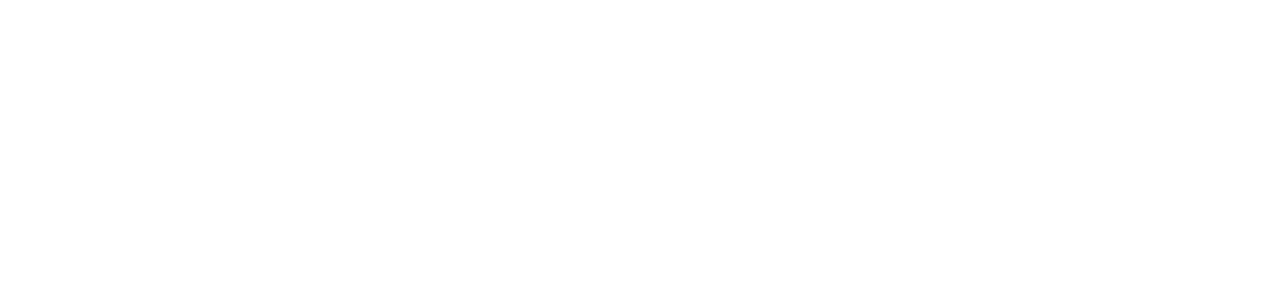
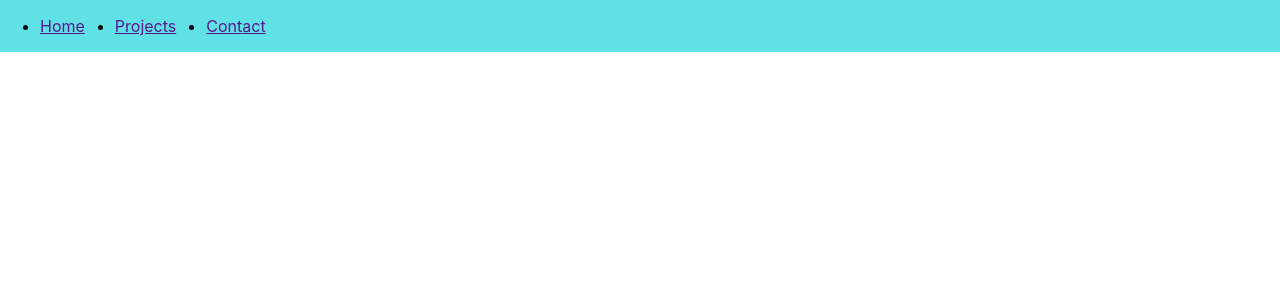
Before and after one commit to vustinchdev/my-portfolio, a React app: page / in a window 1280 px wide. Shown: the top 300 px of the page. Built offline with nearby package versions, Linux system fonts and the light colour scheme.

Commit message:
add Header

```diff
--- a/src/App.tsx
+++ b/src/App.tsx
@@ -1,11 +1,12 @@
 import './App.css';
 import styled from 'styled-components';
+import { Header } from './layout/header/Header';
 
 
 function App() {
     return (
         <div className="App">
-
+            <Header />
         </div>
     );
 }
--- /dev/null
+++ b/src/components/menu/Menu.tsx
@@ -0,0 +1,23 @@
+import styled from "styled-components"
+
+export const Menu = (props: { menuItmems: Array<string> }) => {
+    return (
+        <StyledMenu>
+            <ul>
+                {props.menuItmems.map((item, index) => {
+                    return <li key={index}>
+                        <a href="">{item}</a>
+                    </li>
+                })}
+            </ul>
+        </StyledMenu>
+    )
+}
+
+
+const StyledMenu = styled.nav`
+    ul {
+        display: flex;
+        gap: 30px;
+    }
+`
--- /dev/null
+++ b/src/layout/header/Header.tsx
@@ -0,0 +1,18 @@
+import styled from "styled-components"
+import { Menu } from "../../components/menu/Menu"
+
+const items = ["Home", "Projects", "Contact"]
+
+export const Header = () => {
+    return (
+        <StyledHeader>
+            <Menu menuItmems={items} />
+        </StyledHeader>
+    )
+}
+
+const StyledHeader = styled.header`
+    background-color: #60e1e5;
+    display: flex;
+    justify-content: space-between;
+`
```
Also changed, not shown: src/components/icon/Icon.tsx (added, +16 -0 lines).
